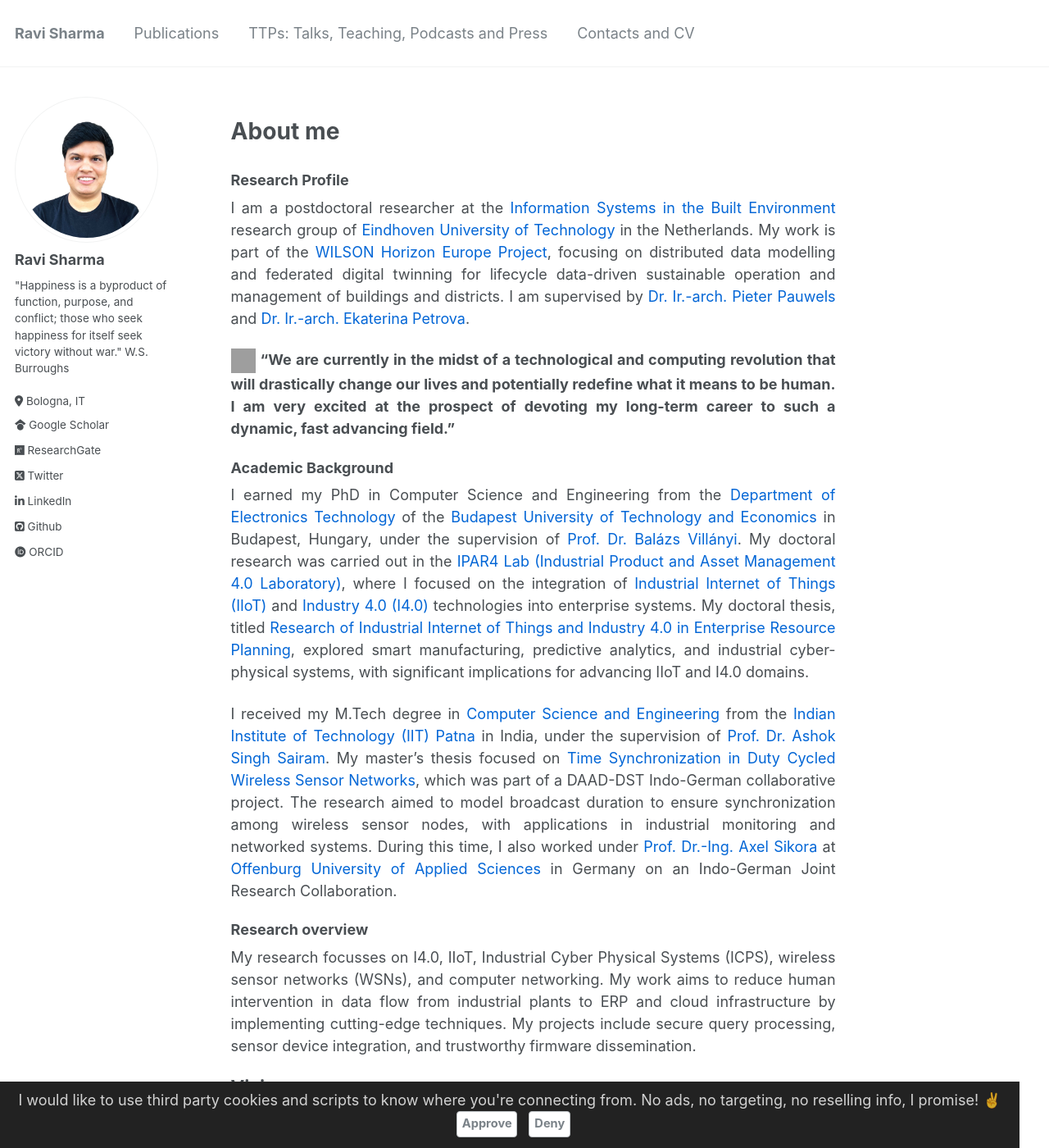
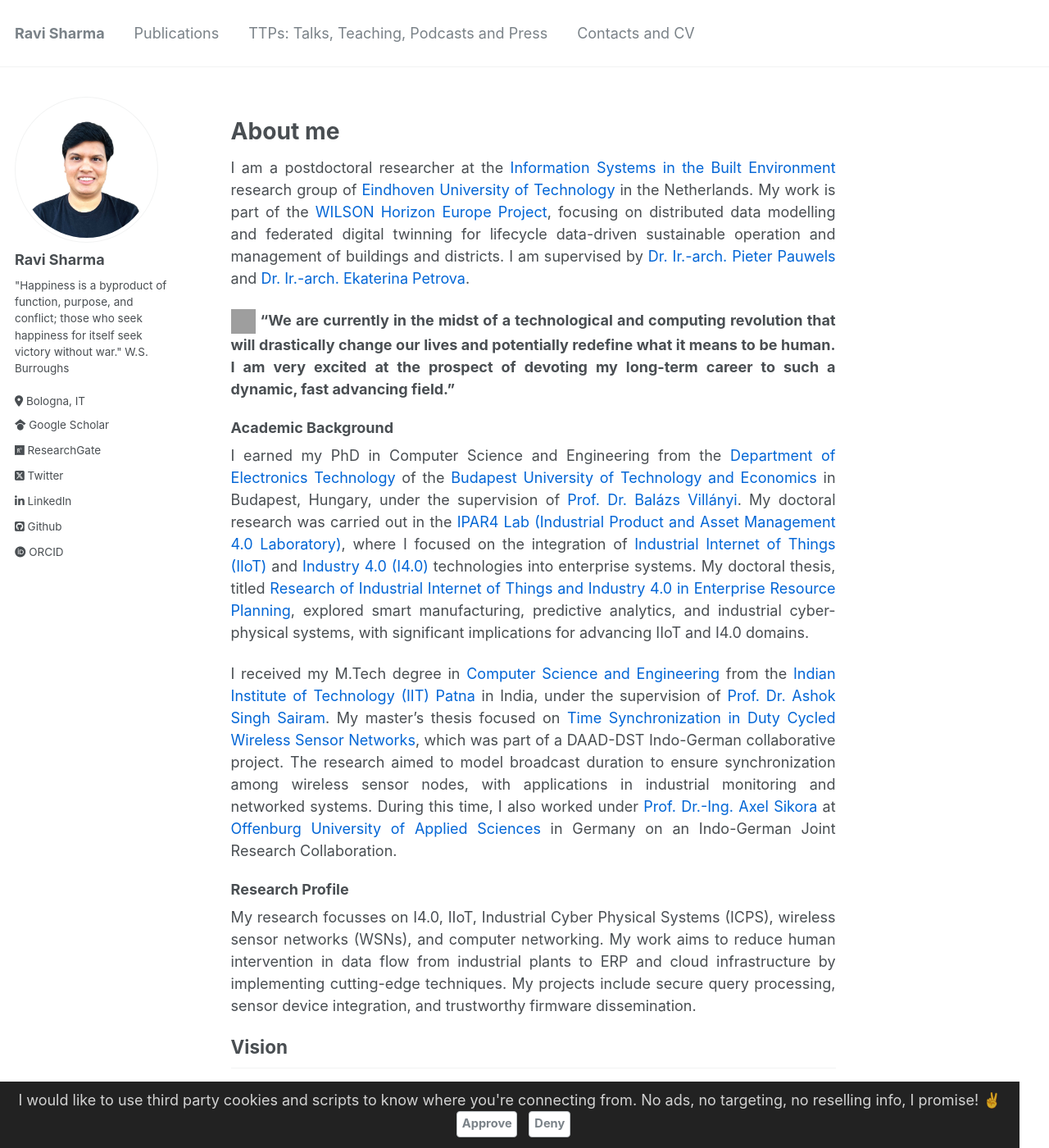
Before and after one commit to ravi33s/ravi33s.github.io, a Jekyll site: the page built from _pages/about.md, in a window 1280 px wide and 1400 px high. Shown: the whole window at 82% size. Built offline with Jekyll 4.4.1, drawn with Linux system fonts in a browser that asks for light colours; grey boxes are pictures that could not be loaded.

Commit message:
Revise research profile and heading in about.md
Updated the research profile section and corrected the heading for clarity.

```diff
--- a/_pages/about.md
+++ b/_pages/about.md
@@ -6,8 +6,6 @@
   - /about/
   - /about.html
 ---
-<h3>Research Profile</h3>
-
 I am a postdoctoral researcher at the [Information Systems in the Built Environment](https://www.tue.nl/en/research/research-groups/design-and-decision-support-systems/information-systems-in-the-built-environment) research group of [Eindhoven University of Technology](https://www.tue.nl) in the Netherlands. My work is part of the [WILSON Horizon Europe Project](https://wilson-project.eu/), focusing on distributed data modelling and federated digital twinning for lifecycle data-driven sustainable operation and management of buildings and districts. I am supervised by [Dr. Ir.-arch. Pieter Pauwels](https://www.tue.nl/en/research/researchers/pieter-pauwels) and [Dr. Ir.-arch. Ekaterina Petrova](https://www.tue.nl/en/research/researchers/ekaterina-petrova).
 
 <img src="/images/resume3.png" style="width:30px;height:30px;"> <b><q>We are currently in the midst of a technological and computing revolution that will drastically change our lives and potentially redefine what it means to be human. I am very excited at the prospect of devoting my long-term career to such a dynamic, fast advancing field.</q></b>
@@ -18,7 +16,7 @@
 
 I received my M.Tech degree in [Computer Science and Engineering](https://www.iitp.ac.in/departments/engineering-technology/computer-science-and-engineering) from the [Indian Institute of Technology (IIT) Patna](https://iitp.ac.in) in India, under the supervision of [Prof. Dr. Ashok Singh Sairam](https://fac.iitg.ac.in/ashok/view/index.php). My master's thesis focused on [Time Synchronization in Duty Cycled Wireless Sensor Networks](https://ravi33s.github.io/files/RAVI_CV.pdf), which was part of a DAAD-DST Indo-German collaborative project. The research aimed to model broadcast duration to ensure synchronization among wireless sensor nodes, with applications in industrial monitoring and networked systems. During this time, I also worked under [Prof. Dr.-Ing. Axel Sikora](http://ei.hs-offenburg.de/sikora) at [Offenburg University of Applied Sciences](https://www.hs-offenburg.de/) in Germany on an Indo-German Joint Research Collaboration.
 
-<h3>Research overview</h3>
+<h3>Research Profile</h3>
 
 My research focusses on I4.0, IIoT, Industrial Cyber Physical Systems (ICPS), wireless sensor networks (WSNs), and computer networking. My work aims to reduce human intervention in data flow from industrial plants to ERP and cloud infrastructure by implementing cutting-edge techniques. My projects include secure query processing, sensor device integration, and trustworthy firmware dissemination.
 
```
